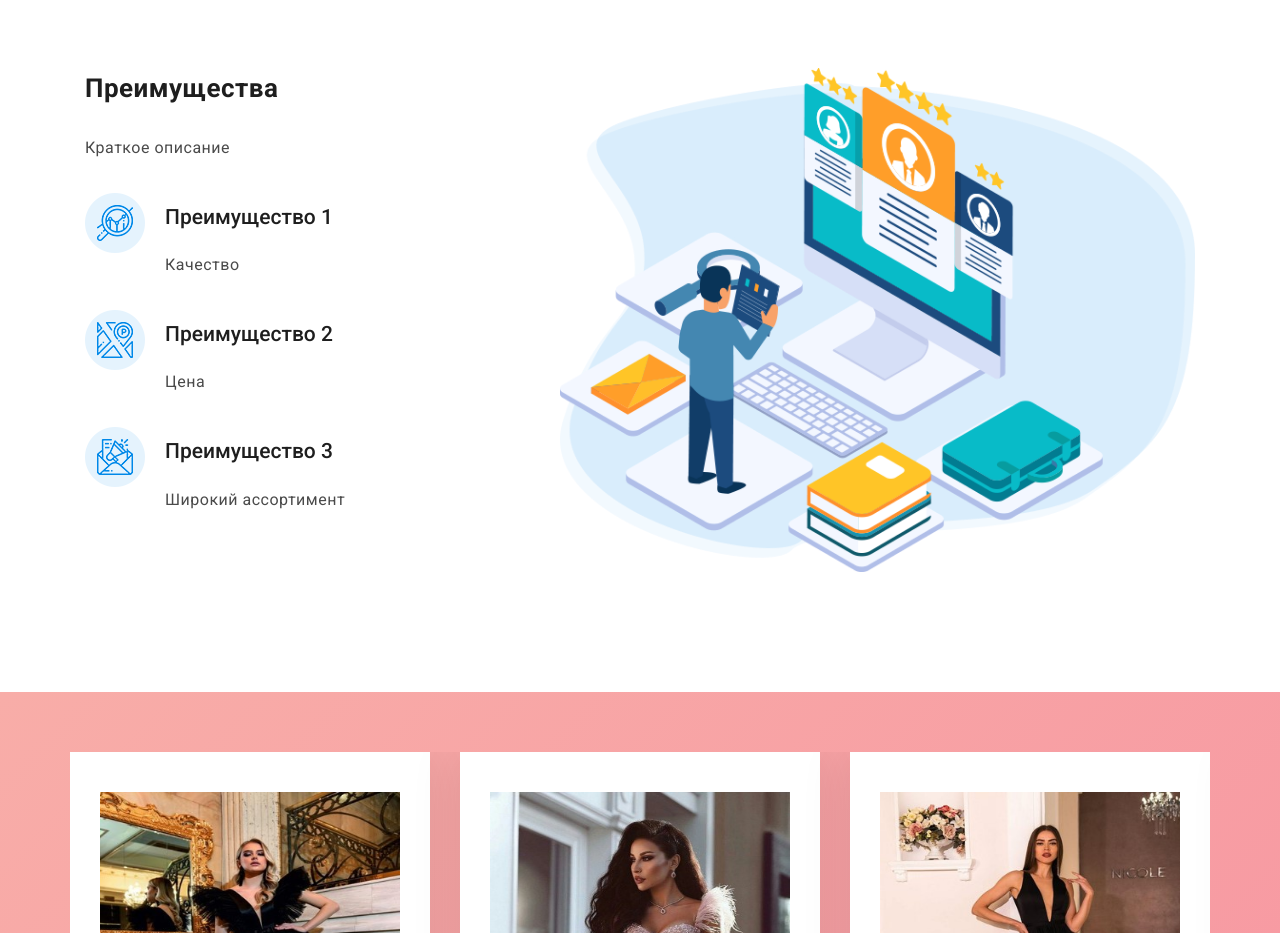
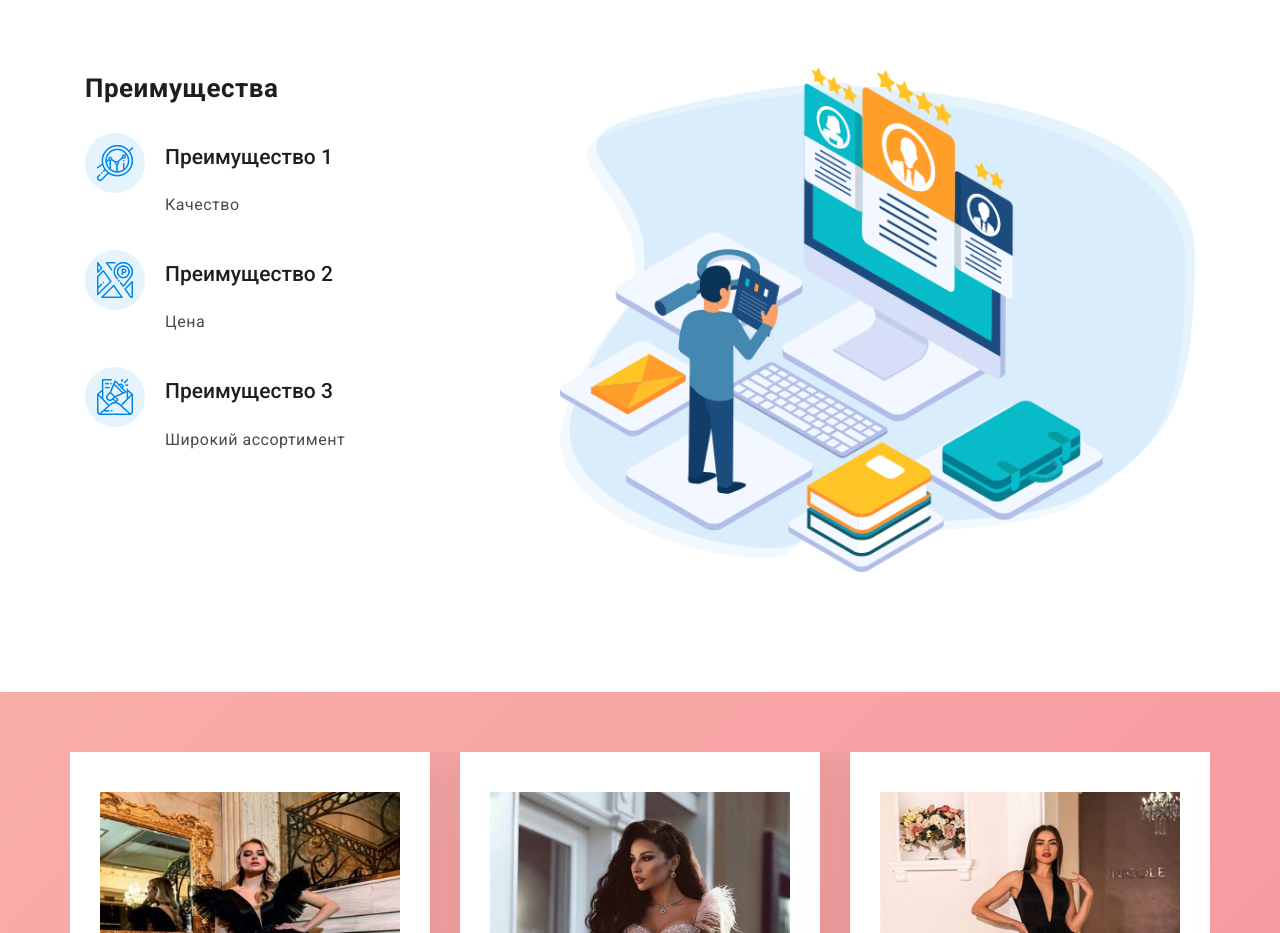
Before and after one commit to VEILwsr/veilwsr.github.io, a plain HTML site: page index.html in a window 1280 px wide. Shown: the part 2120-3053 px from the top of the page. Drawn offline with Linux system fonts and the light colour scheme.

Commit message:
Update index.html

```diff
--- a/index.html
+++ b/index.html
@@ -160,8 +160,6 @@ https://templatemo.com/tm-537-art-factory
                     <div class="left-heading">
                         <h5>Преимущества</h5>
                     </div>
-                    <p>Краткое описание
-                    </p>
                     <ul>
                         <li>
                             <img src="assets/images/about-icon-01.png" alt="">
```
